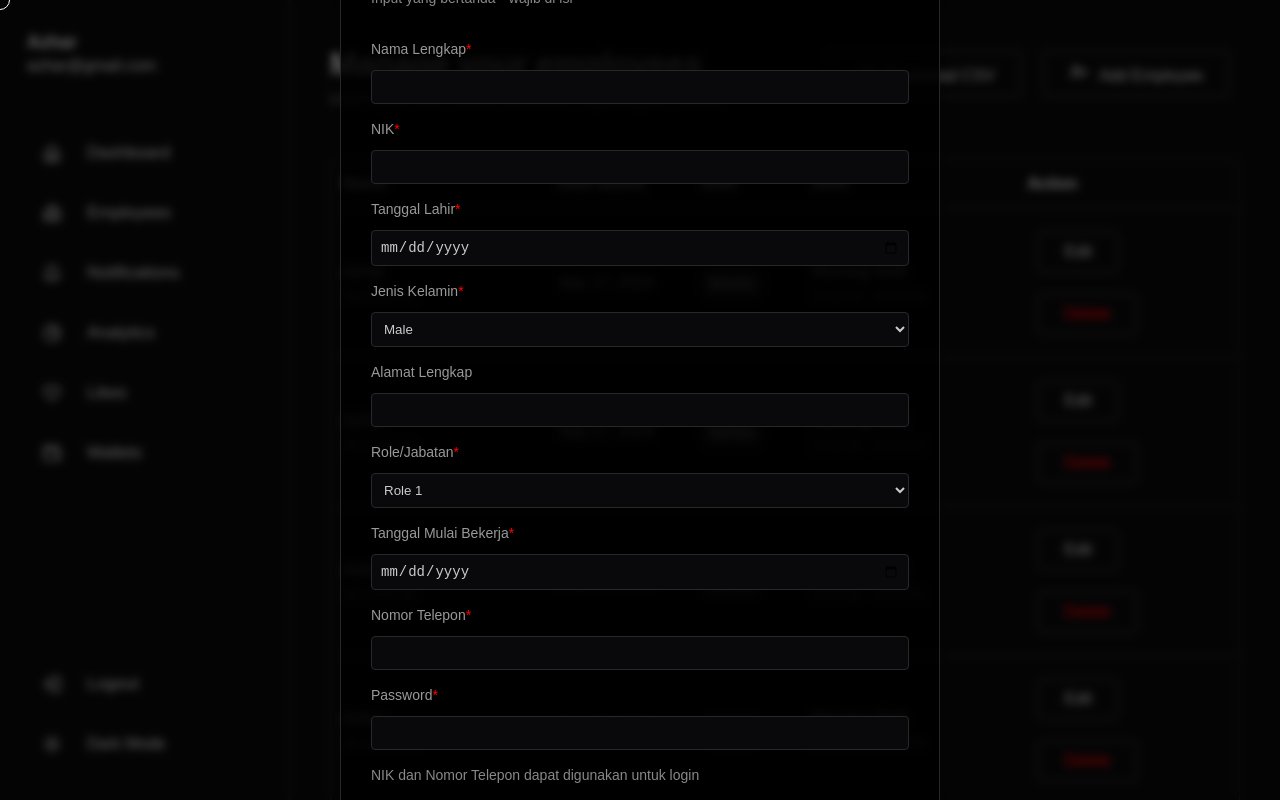
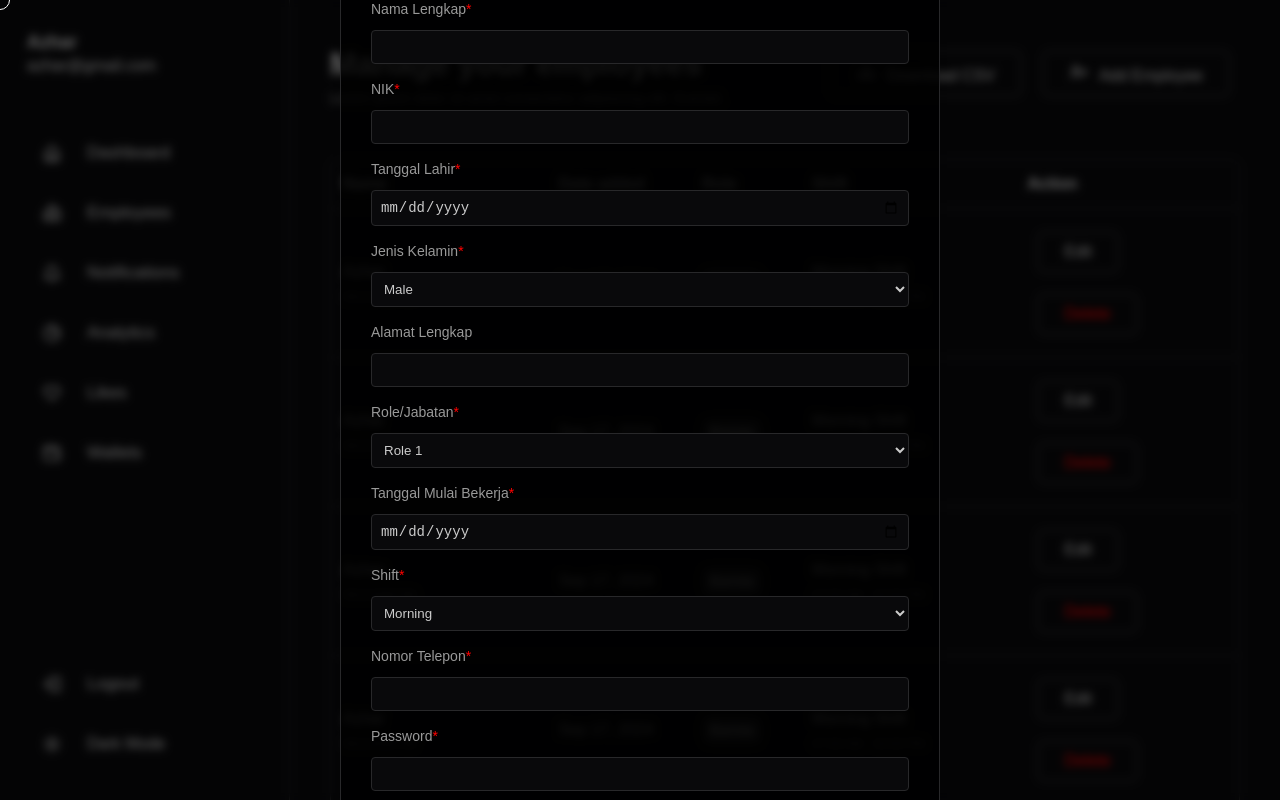
Before and after one commit to Nithze/AKA-RCHIVE, a React (Vite) app: page /employees in a window 1280 px wide. Both pictures are taken after a click on the button "Add Employee". Built offline with nearby package versions, Linux system fonts and the light colour scheme.

Commit message:
form add

```diff
--- a/src/Components/FormAddEmployee.jsx
+++ b/src/Components/FormAddEmployee.jsx
@@ -70,6 +70,13 @@ const FormAddEmployee = ({ isOpen, onClose }) => {
                         <label>Tanggal Mulai Bekerja<span className='warning-text'>*</span></label>
                         <input type="date" />
                     </div>
+                    <div className="form-group">
+                        <label>Shift<span className='warning-text'>*</span></label>
+                        <select>
+                            <option value="morning">Morning</option>
+                            <option value="Night">Night</option>
+                        </select>
+                    </div>
 
                     <div className="form-group">
                         <label>Nomor Telepon<span className='warning-text'>*</span></label>
```
